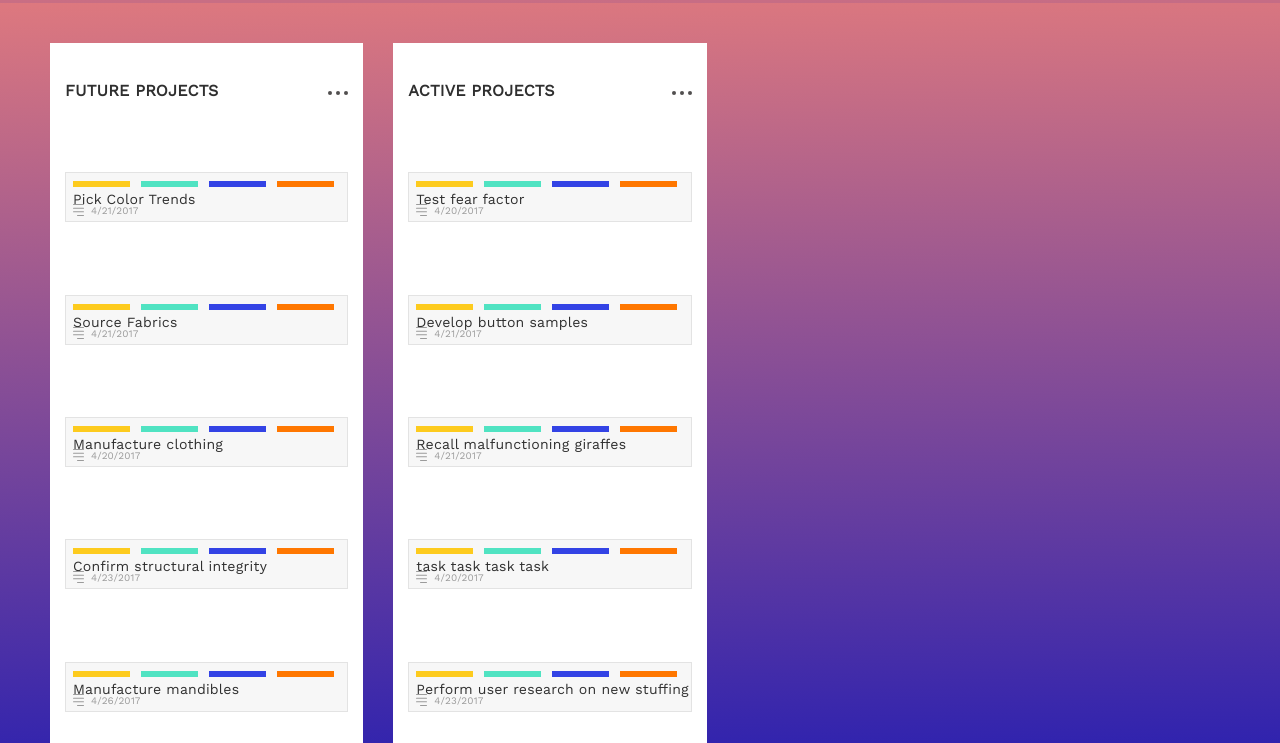
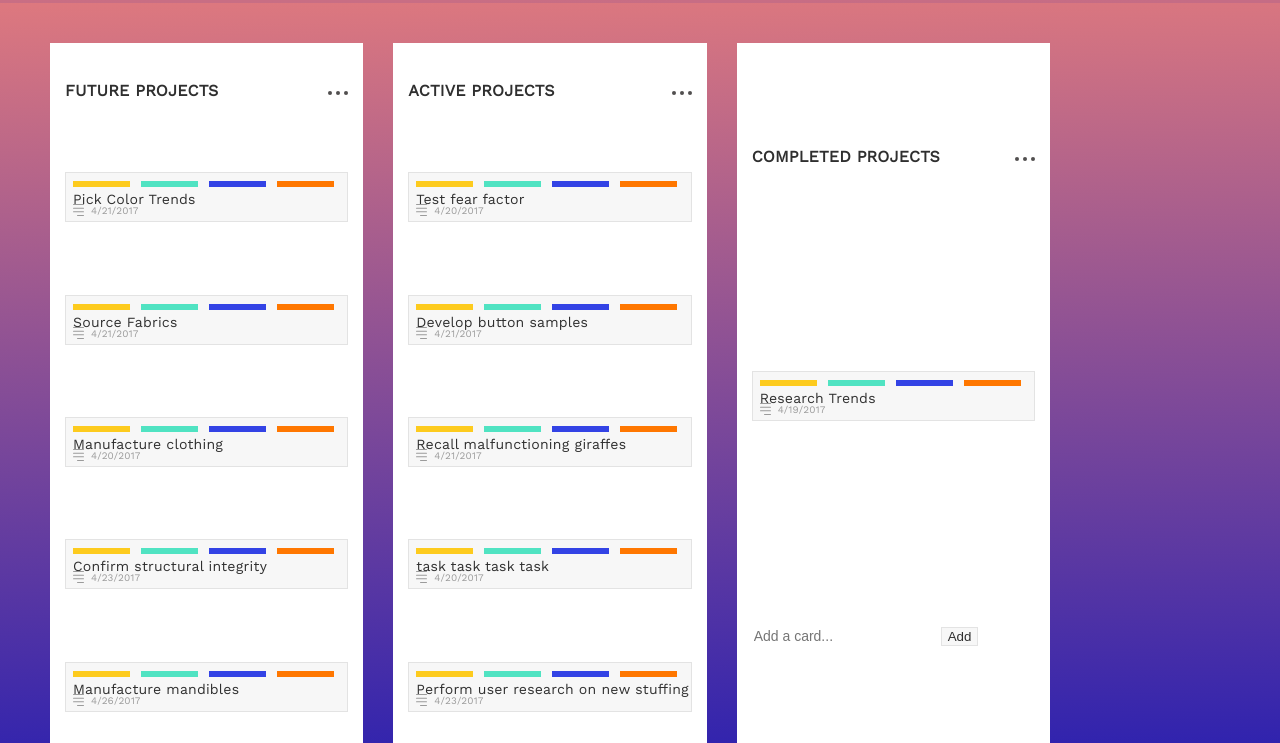
Before and after one commit to aramb-dev/codecademy-course-projects, a plain HTML site: page task-board/index.html in a window 1280 px wide. Shown: the part 57-800 px from the top of the page. Drawn offline with nearby package versions, Linux system fonts and the light colour scheme.

Commit message:
Finished 7 (soo easy)
Now we want to add another card column for Completed Projects to keep track of all of the tasks we’ve already done. Let’s add a third card column that’s like the other two. We already have our container set to have space for three columns, so you just need to add the HTML.

In index.html, uncomment the code for the third card column.

```diff
--- a/task-board/index.html
+++ b/task-board/index.html
@@ -124,7 +124,7 @@
 						<p class="task-date">4/23/2017</p>
 					</div>
 				</div>
-				<!-- <div class="card-column completed-projects">
+				<div class="card-column completed-projects">
           <div class="taskgroup-heading">
             <h2>COMPLETED PROJECTS</h2>
             <div class="ellipsis-icon">
@@ -146,7 +146,7 @@
             <input class ="new-card-task" placeholder="Add a card...">
             <button class="add-card">Add</button>
           </div>
-        </div> -->
+        </div>
 			</div>
 		</div>
 	</body>
```
